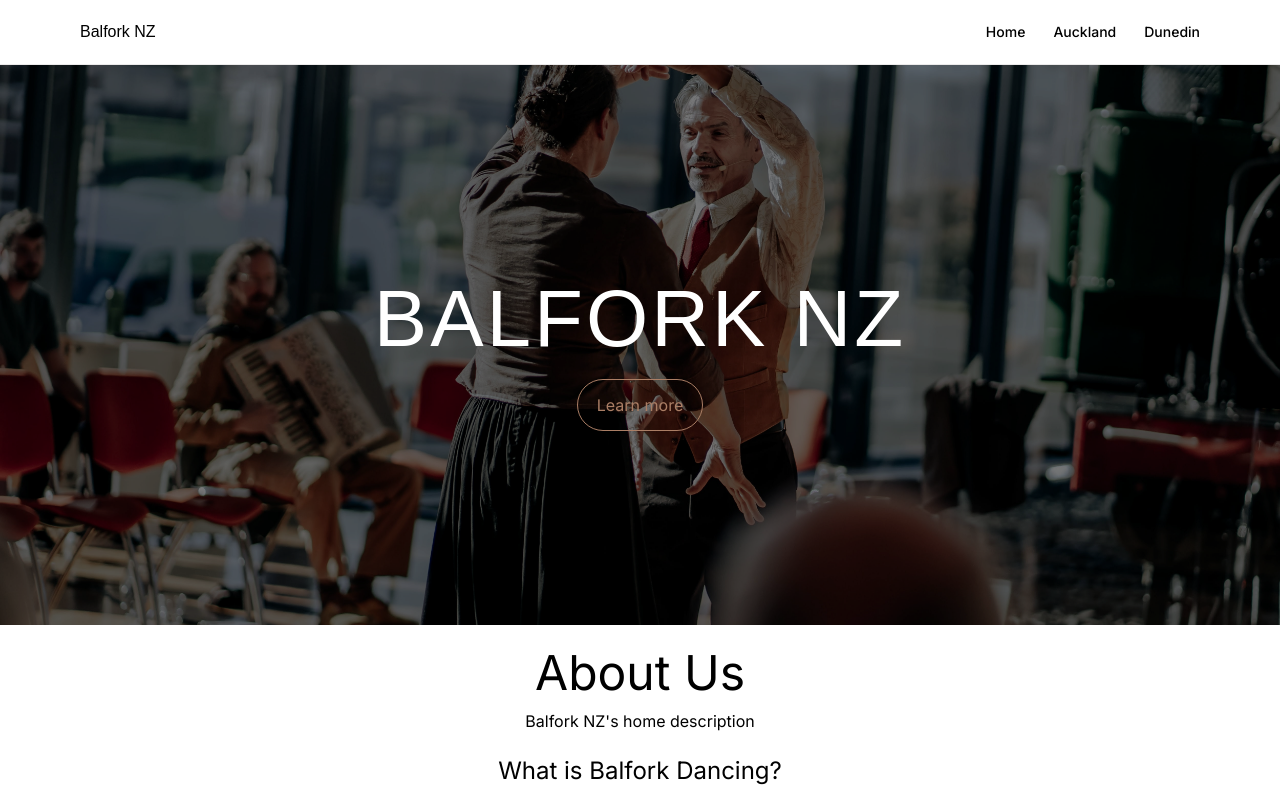
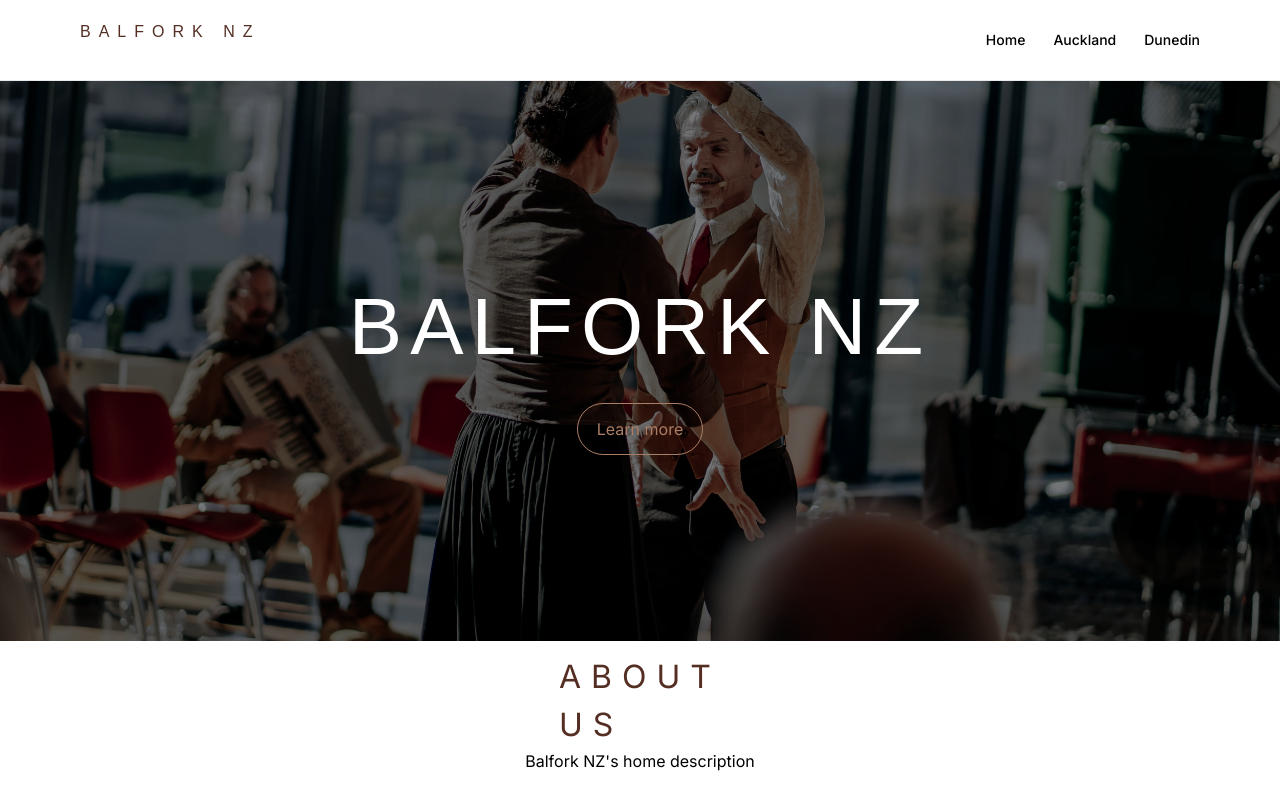
Before and after one commit to balfolknz/balfolk-nz, a Next.js app: page / in a window 1280 px wide. Shown: the top 792 px of the page. Built offline with nearby package versions, Linux system fonts and the light colour scheme; a web font is replaced by a local one.

Commit message:
Adding some styles

```diff
--- a/app/page.module.scss
+++ b/app/page.module.scss
@@ -16,7 +16,7 @@
   @apply flex items-center justify-start flex-col;
 
   h1 {
-    font-size: 3rem;
+    font-size: 2rem;
   }
 
   h3 {
--- a/styles/globals.scss
+++ b/styles/globals.scss
@@ -6,7 +6,6 @@
 @tailwind base;
 @tailwind components;
 @tailwind utilities;
-
 
 
 * {
@@ -22,6 +21,17 @@ body {
 main {
   min-height: 80vh;
 }
+
+h1, h2, h3, h4, h5, h6 {
+  font-weight: 400 !important;
+  text-transform: uppercase !important;
+  letter-spacing: 0.5rem !important;
+  color: a.$primary-dark;
+  margin-top: 0 !important;
+  margin-bottom: 1rem !important;
+}
+
+//Utilities
 
 .flexCenter {
   @apply flex justify-center items-center;
@@ -89,6 +99,19 @@ main {
   padding-inline: 5rem;
 }
 
+// Titles
+.title {
+  margin-bottom: 0 !important;
+  display: flex;
+  flex-direction: row;
+  align-items: center;
+  justify-content: center;
+  font-size: 1.5rem;
+  letter-spacing: 10px !important;
+  text-transform: uppercase;
+  width: 40%;
+}
+
 .title:before, .title:after {
   content: "";
   flex-direction: row;
@@ -104,7 +127,9 @@ main {
   margin-left: 10px
 }
 
-.sr-only { // Screen Reader only
+
+// Screen Reader
+.sr-only {
   position: absolute;
   width: 1px;
   height: 1px;
```
